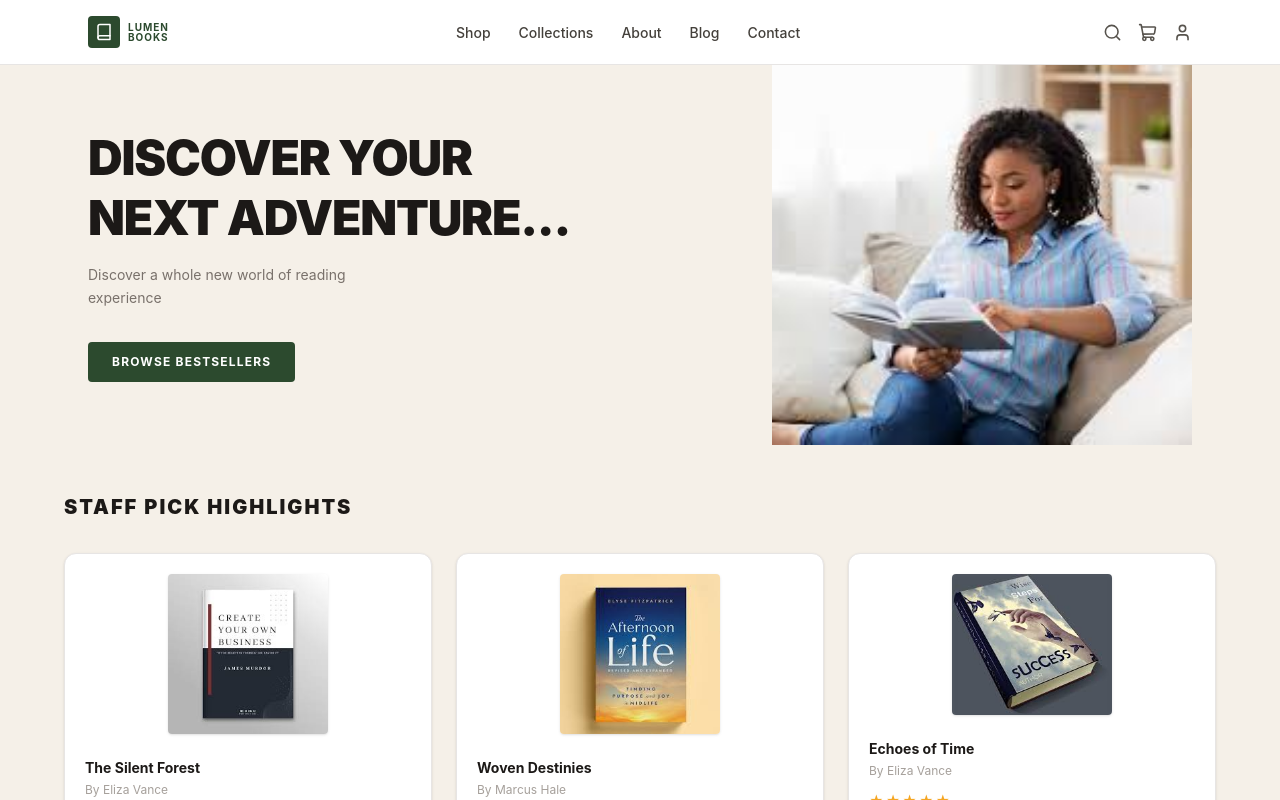
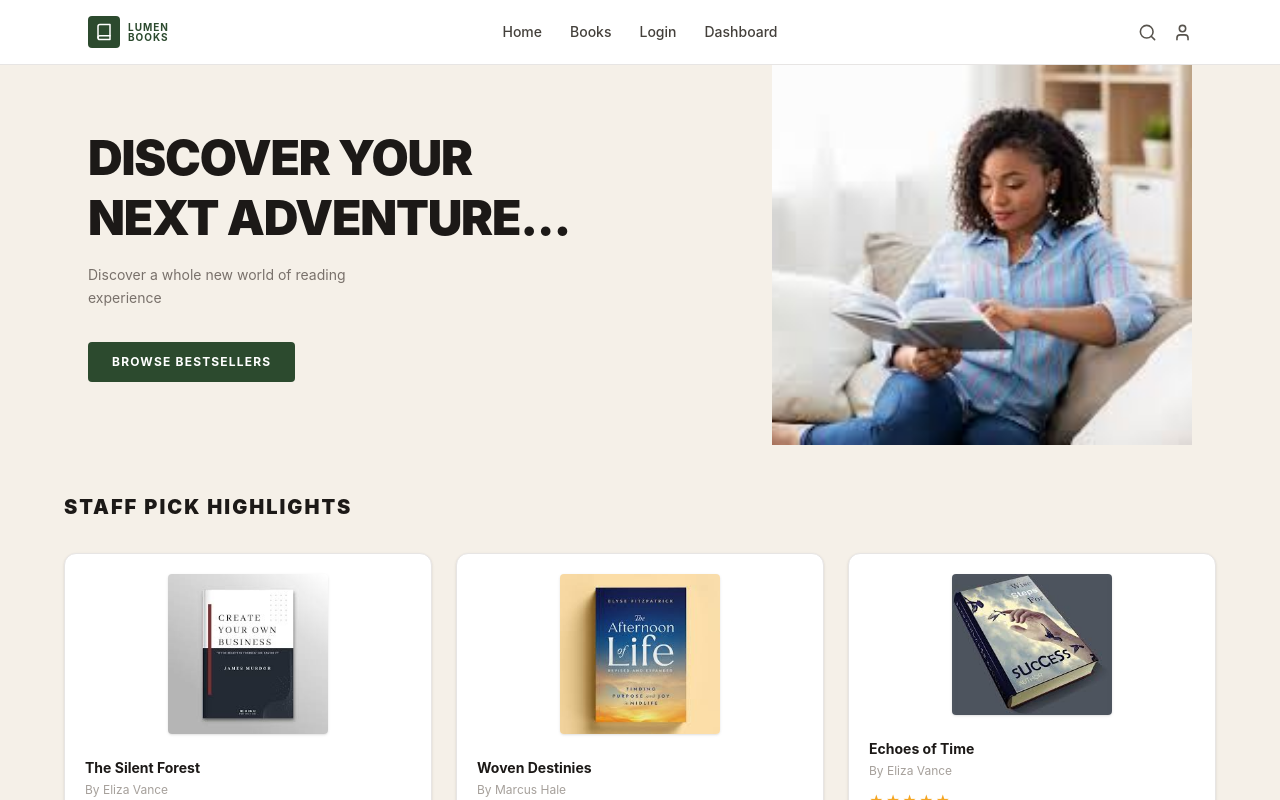
Before and after one commit to SughnenWeb3/lumen_books, a Next.js app: page / in a window 1280 px wide. Shown: the top 800 px of the page. Built offline with nearby package versions, Linux system fonts and the light colour scheme.

Commit message:
update navbar and hero section links

```diff
--- a/app/components/Hero.tsx
+++ b/app/components/Hero.tsx
@@ -14,7 +14,7 @@ export default function Hero() {
            Discover a whole new world of reading experience
           </p>
           <Link
-            href="/shop"
+            href="/books"
             className="inline-block bg-[#2c4a2e] text-white text-xs font-bold tracking-widest uppercase px-6 py-3 rounded hover:bg-[#3a5c3c] transition-colors"
           >
             Browse Bestsellers
--- a/app/components/Navbar.tsx
+++ b/app/components/Navbar.tsx
@@ -1,12 +1,17 @@
-import Image from "next/image";
-import Link from "next/link";
-import { Search, ShoppingCart, User } from "lucide-react";
-const navItems = ["Shop", "Collections", "About", "Blog", "Contact"];
+import Link from 'next/link';
+import { Search, ShoppingCart, User } from 'lucide-react';
+
+const navItems = [
+  { label: 'Home', href: '/' },
+  { label: 'Books', href: '/books' },
+  { label: 'Login', href: '/login' },
+  { label: 'Dashboard', href: '/dashboard' },
+];
+
 export default function Navbar() {
   return (
     <header className="bg-white border-b border-stone-200 sticky top-0 z-50">
       <div className="max-w-6xl mx-auto px-6 h-16 grid grid-cols-3 items-center">
-
         {/* Left - Logo */}
         <Link href="/" className="flex items-center gap-2 justify-self-start">
           <div className="w-8 h-8 bg-[#2c4a2e] rounded flex items-center justify-center">
@@ -26,41 +31,45 @@ export default function Navbar() {
           </div>
 
           <div className="leading-none">
-          <p className="text-[10px] font-bold tracking-widest text-[#2c4a2e] uppercase">Lumen</p>
-          <p className="text-[10px] font-bold tracking-widest text-[#2c4a2e] uppercase">Books</p>
+            <p className="text-[10px] font-bold tracking-widest text-[#2c4a2e] uppercase">
+              Lumen
+            </p>
+            <p className="text-[10px] font-bold tracking-widest text-[#2c4a2e] uppercase">
+              Books
+            </p>
           </div>
         </Link>
 
         {/* Center - Nav */}
-     <div className=" ">
-
-     <nav className="space-x-7">
+        <nav className="flex justify-center gap-7">
           {navItems.map((item) => (
             <Link
-            key={item}
-            href={`/${item.toLowerCase()}`}
+              key={item.href}
+              href={item.href}
               className="text-sm text-stone-700 hover:text-[#2c4a2e] font-medium transition-colors"
             >
-            {item}
+              {item.label}
             </Link>
           ))}
         </nav>
 
-     </div>
-
         {/* Right - Icons */}
         <div className="flex items-center gap-4 text-stone-600 justify-self-end">
-        <button className="hover:text-[#2c4a2e] transition-colors">
+          <Link
+            href="/books?q="
+            className="hover:text-[#2c4a2e] transition-colors"
+            aria-label="Search books"
+          >
             <Search size={19} />
-        </button>
-        <button className="hover:text-[#2c4a2e] transition-colors">
-          <ShoppingCart size={19} />
-        </button>
-        <button className="hover:text-[#2c4a2e] transition-colors">
+          </Link>
+          <Link
+            href="/login"
+            className="hover:text-[#2c4a2e] transition-colors"
+            aria-label="Account"
+          >
             <User size={19} />
-        </button>
+          </Link>
         </div>
-
       </div>
     </header>
   );
```
Lines whose indentation alone changed are shown as unchanged.
